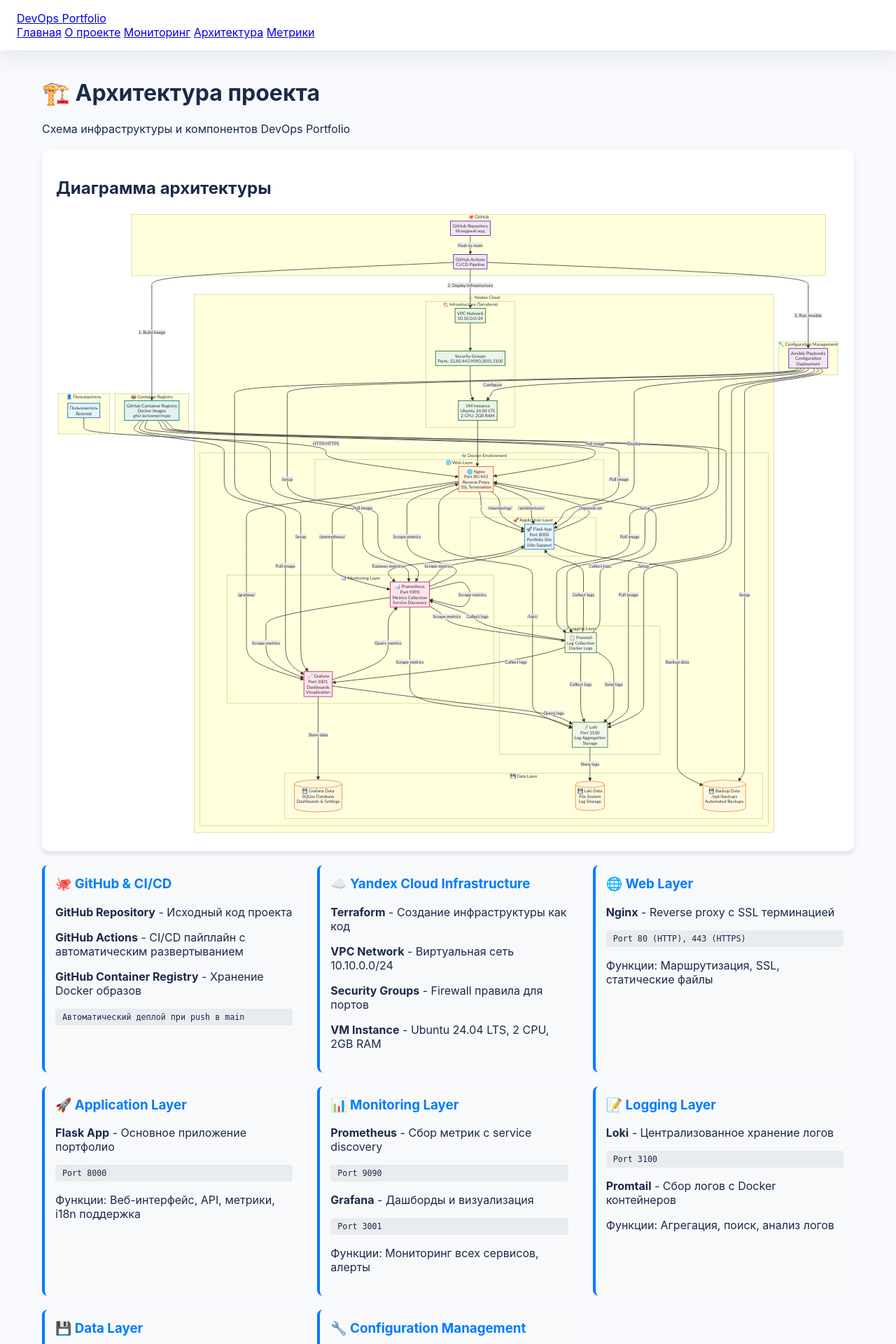
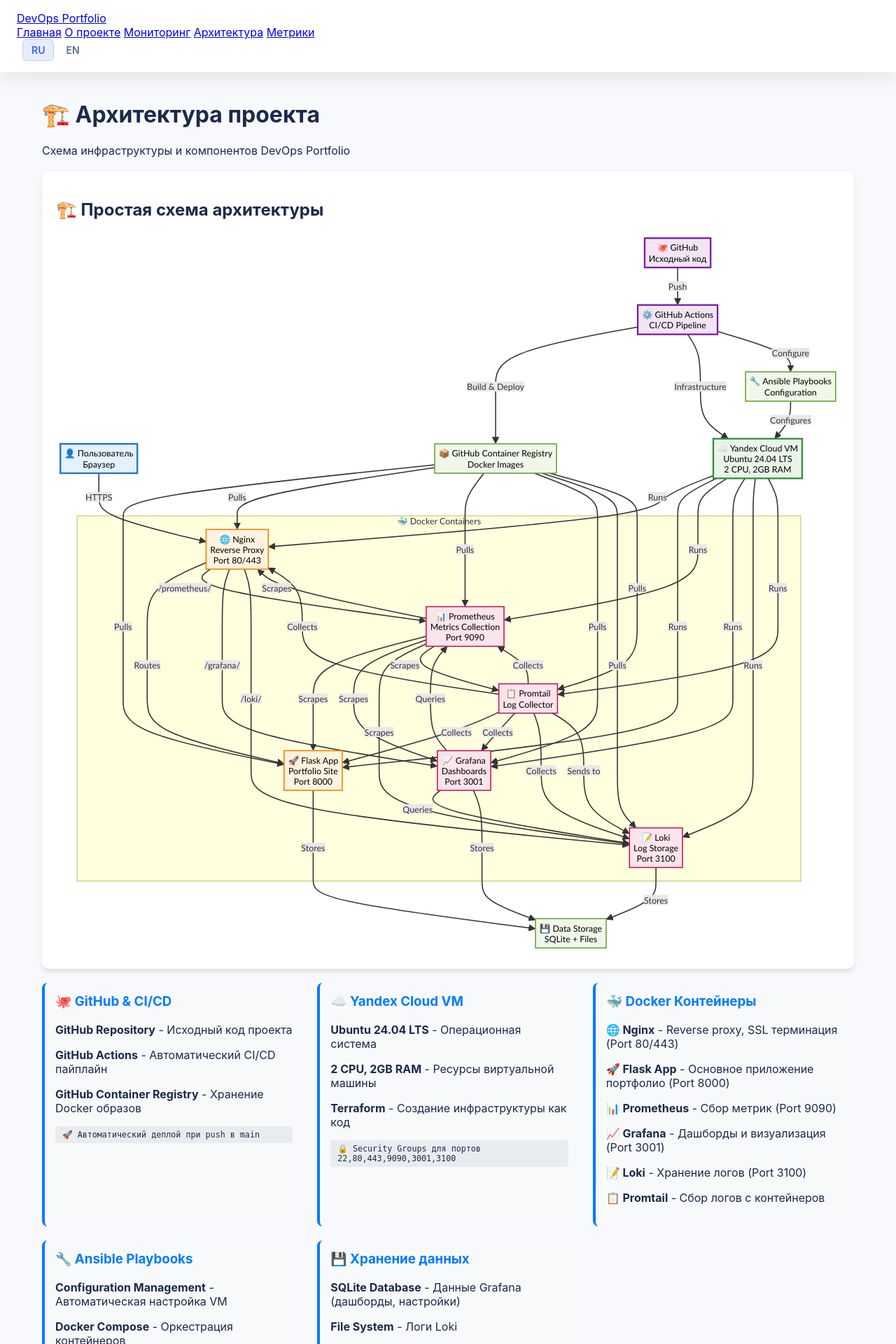
Before and after one commit to p-aliaksey/portfolio-site, a Flask app: page /architecture in a window 1280 px wide. Shown: the top 1920 px of the page at 70% size. Run offline with Flask 3, Linux system fonts and the light colour scheme.

Commit message:
add_my_v1.038_eng_monitoring_app_upgrade

```diff
--- a/app/templates/architecture.html
+++ b/app/templates/architecture.html
@@ -74,6 +74,10 @@
                 <a href="{{ url_for('monitoring') }}" class="nav-link">Мониторинг</a>
                 <a href="{{ url_for('architecture') }}" class="nav-link active">Архитектура</a>
                 <a href="{{ url_for('metrics') }}" class="nav-link">Метрики</a>
+                <div class="language-switcher">
+                    <a href="/set_language/ru" class="lang-btn {{ 'active' if translations.get_language() == 'ru' else '' }}">RU</a>
+                    <a href="/set_language/en" class="lang-btn {{ 'active' if translations.get_language() == 'en' else '' }}">EN</a>
+                </div>
             </div>
         </div>
     </nav>
@@ -83,148 +87,98 @@
         <p>Схема инфраструктуры и компонентов DevOps Portfolio</p>
 
         <div class="architecture-diagram">
-            <h2>Диаграмма архитектуры</h2>
+            <h2>🏗️ Простая схема архитектуры</h2>
             <div class="mermaid">
 graph TB
-    subgraph "👤 Пользователь"
-        U[Пользователь<br/>Браузер]
+    %% User
+    U[👤 Пользователь<br/>Браузер]
+
+    %% GitHub
+    GH[🐙 GitHub<br/>Исходный код]
+    GHA[⚙️ GitHub Actions<br/>CI/CD Pipeline]
+
+    %% Yandex Cloud VM
+    VM[☁️ Yandex Cloud VM<br/>Ubuntu 24.04 LTS<br/>2 CPU, 2GB RAM]
+
+    %% Docker Containers
+    subgraph "🐳 Docker Containers"
+        N[🌐 Nginx<br/>Reverse Proxy<br/>Port 80/443]
+        A[🚀 Flask App<br/>Portfolio Site<br/>Port 8000]
+        P[📊 Prometheus<br/>Metrics Collection<br/>Port 9090]
+        G[📈 Grafana<br/>Dashboards<br/>Port 3001]
+        L[📝 Loki<br/>Log Storage<br/>Port 3100]
+        PT[📋 Promtail<br/>Log Collector]
     end
 
-    subgraph "🐙 GitHub"
-        GH[GitHub Repository<br/>Исходный код]
-        GHA[GitHub Actions<br/>CI/CD Pipeline]
-    end
+    %% External Services
+    GHCR[📦 GitHub Container Registry<br/>Docker Images]
+    ANS[🔧 Ansible Playbooks<br/>Configuration]
 
-    subgraph "☁️ Yandex Cloud"
-        subgraph "🏗️ Infrastructure (Terraform)"
-            VPC[VPC Network<br/>10.10.0.0/24]
-            SG[Security Groups<br/>Ports: 22,80,443,9090,3001,3100]
-            VM[VM Instance<br/>Ubuntu 24.04 LTS<br/>2 CPU, 2GB RAM]
-        end
+    %% Data Storage
+    DATA[💾 Data Storage<br/>SQLite + Files]
 
-        subgraph "🐳 Docker Environment"
-            subgraph "🌐 Web Layer"
-                N[🌐 Nginx<br/>Port 80/443<br/>Reverse Proxy<br/>SSL Termination]
-            end
-
-            subgraph "🚀 Application Layer"
-                A[🚀 Flask App<br/>Port 8000<br/>Portfolio Site<br/>i18n Support]
-            end
-
-            subgraph "📊 Monitoring Layer"
-                P[📊 Prometheus<br/>Port 9090<br/>Metrics Collection<br/>Service Discovery]
-                G[📈 Grafana<br/>Port 3001<br/>Dashboards<br/>Visualization]
-            end
-
-            subgraph "📝 Logging Layer"
-                L[📝 Loki<br/>Port 3100<br/>Log Aggregation<br/>Storage]
-                PT[📋 Promtail<br/>Log Collection<br/>Docker Logs]
-            end
-
-            subgraph "💾 Data Layer"
-                GD[(💾 Grafana Data<br/>SQLite Database<br/>Dashboards & Settings)]
-                LD[(💾 Loki Data<br/>File System<br/>Log Storage)]
-                BD[(💾 Backup Data<br/>/opt/backups<br/>Automated Backups)]
-            end
-        end
-    end
-
-    subgraph "📦 Container Registry"
-        GHCR[GitHub Container Registry<br/>Docker Images<br/>ghcr.io/owner/repo]
-    end
-
-    subgraph "🔧 Configuration Management"
-        ANS[Ansible Playbooks<br/>Configuration<br/>Deployment]
-    end
-
-    %% User connections
-    U -->|HTTP/HTTPS| N
-
-    %% GitHub Actions CI/CD Flow
-    GH -->|Push to main| GHA
-    GHA -->|1. Build Image| GHCR
-    GHA -->|2. Deploy Infrastructure| VPC
-    GHA -->|3. Run Ansible| ANS
-
-    %% Infrastructure dependencies
-    VPC --> SG
-    SG --> VM
-    VM --> N
-
-    %% Nginx routing
-    N -->|/| A
+    %% Connections
+    U -->|HTTPS| N
+    N -->|Routes| A
     N -->|/prometheus/| P
     N -->|/grafana/| G
     N -->|/loki/| L
-    N -->|/monitoring/| A
-    N -->|/architecture/| A
 
-    %% Application dependencies
-    A -->|Depends on| N
-    A -->|Exposes metrics| P
+    GH -->|Push| GHA
+    GHA -->|Build & Deploy| GHCR
+    GHA -->|Infrastructure| VM
+    GHA -->|Configure| ANS
 
-    %% Monitoring connections
-    P -->|Scrape metrics| A
-    P -->|Scrape metrics| N
-    P -->|Scrape metrics| P
-    P -->|Scrape metrics| G
-    P -->|Scrape metrics| L
-    P -->|Scrape metrics| PT
-    G -->|Query metrics| P
-    G -->|Query logs| L
+    VM -->|Runs| N
+    VM -->|Runs| A
+    VM -->|Runs| P
+    VM -->|Runs| G
+    VM -->|Runs| L
+    VM -->|Runs| PT
 
-    %% Logging connections
-    PT -->|Collect logs| A
-    PT -->|Collect logs| N
-    PT -->|Collect logs| P
-    PT -->|Collect logs| G
-    PT -->|Collect logs| L
-    PT -->|Send logs| L
+    GHCR -->|Pulls| A
+    GHCR -->|Pulls| N
+    GHCR -->|Pulls| P
+    GHCR -->|Pulls| G
+    GHCR -->|Pulls| L
+    GHCR -->|Pulls| PT
 
-    %% Data storage
-    G -->|Store data| GD
-    L -->|Store logs| LD
-    A -->|Backup data| BD
+    ANS -->|Configures| VM
 
-    %% Container registry
-    GHCR -->|Pull image| A
-    GHCR -->|Pull image| N
-    GHCR -->|Pull image| P
-    GHCR -->|Pull image| G
-    GHCR -->|Pull image| L
-    GHCR -->|Pull image| PT
+    P -->|Scrapes| A
+    P -->|Scrapes| N
+    P -->|Scrapes| G
+    P -->|Scrapes| L
+    P -->|Scrapes| PT
 
-    %% Configuration management
-    ANS -->|Configure| VM
-    ANS -->|Deploy| A
-    ANS -->|Setup| P
-    ANS -->|Setup| G
-    ANS -->|Setup| L
-    ANS -->|Setup| PT
-    ANS -->|Setup| BD
+    G -->|Queries| P
+    G -->|Queries| L
+
+    PT -->|Collects| A
+    PT -->|Collects| N
+    PT -->|Collects| P
+    PT -->|Collects| G
+    PT -->|Collects| L
+    PT -->|Sends to| L
+
+    A -->|Stores| DATA
+    G -->|Stores| DATA
+    L -->|Stores| DATA
 
     %% Styling
-    classDef userClass fill:#e1f5fe,stroke:#01579b,stroke-width:2px
-    classDef githubClass fill:#f3e5f5,stroke:#4a148c,stroke-width:2px
-    classDef infraClass fill:#e8f5e8,stroke:#1b5e20,stroke-width:2px
-    classDef webClass fill:#fff3e0,stroke:#e65100,stroke-width:2px
-    classDef appClass fill:#e3f2fd,stroke:#0277bd,stroke-width:2px
-    classDef monitorClass fill:#fce4ec,stroke:#c2185b,stroke-width:2px
-    classDef logClass fill:#f1f8e9,stroke:#33691e,stroke-width:2px
-    classDef storageClass fill:#fff8e1,stroke:#f57f17,stroke-width:2px
-    classDef registryClass fill:#e0f2f1,stroke:#00695c,stroke-width:2px
-    classDef configClass fill:#f3e5f5,stroke:#4a148c,stroke-width:2px
+    classDef userClass fill:#e3f2fd,stroke:#1976d2,stroke-width:3px,color:#000
+    classDef githubClass fill:#f3e5f5,stroke:#7b1fa2,stroke-width:3px,color:#000
+    classDef vmClass fill:#e8f5e8,stroke:#388e3c,stroke-width:3px,color:#000
+    classDef containerClass fill:#fff3e0,stroke:#f57c00,stroke-width:2px,color:#000
+    classDef serviceClass fill:#fce4ec,stroke:#c2185b,stroke-width:2px,color:#000
+    classDef dataClass fill:#f1f8e9,stroke:#689f38,stroke-width:2px,color:#000
 
     class U userClass
     class GH,GHA githubClass
-    class VPC,SG,VM infraClass
-    class N webClass
-    class A appClass
-    class P,G monitorClass
-    class L,PT logClass
-    class GD,LD,BD storageClass
-    class GHCR registryClass
-    class ANS configClass
+    class VM vmClass
+    class N,A containerClass
+    class P,G,L,PT serviceClass
+    class GHCR,ANS,DATA dataClass
             </div>
         </div>
 
@@ -232,138 +186,101 @@
             <div class="component-card">
                 <h3>🐙 GitHub & CI/CD</h3>
                 <p><strong>GitHub Repository</strong> - Исходный код проекта</p>
-                <p><strong>GitHub Actions</strong> - CI/CD пайплайн с автоматическим развертыванием</p>
+                <p><strong>GitHub Actions</strong> - Автоматический CI/CD пайплайн</p>
                 <p><strong>GitHub Container Registry</strong> - Хранение Docker образов</p>
-                <div class="port-info">Автоматический деплой при push в main</div>
+                <div class="port-info">🚀 Автоматический деплой при push в main</div>
             </div>
 
             <div class="component-card">
-                <h3>☁️ Yandex Cloud Infrastructure</h3>
+                <h3>☁️ Yandex Cloud VM</h3>
+                <p><strong>Ubuntu 24.04 LTS</strong> - Операционная система</p>
+                <p><strong>2 CPU, 2GB RAM</strong> - Ресурсы виртуальной машины</p>
                 <p><strong>Terraform</strong> - Создание инфраструктуры как код</p>
-                <p><strong>VPC Network</strong> - Виртуальная сеть 10.10.0.0/24</p>
-                <p><strong>Security Groups</strong> - Firewall правила для портов</p>
-                <p><strong>VM Instance</strong> - Ubuntu 24.04 LTS, 2 CPU, 2GB RAM</p>
+                <div class="port-info">🔒 Security Groups для портов 22,80,443,9090,3001,3100</div>
             </div>
 
             <div class="component-card">
-                <h3>🌐 Web Layer</h3>
-                <p><strong>Nginx</strong> - Reverse proxy с SSL терминацией</p>
-                <div class="port-info">Port 80 (HTTP), 443 (HTTPS)</div>
-                <p>Функции: Маршрутизация, SSL, статические файлы</p>
+                <h3>🐳 Docker Контейнеры</h3>
+                <p><strong>🌐 Nginx</strong> - Reverse proxy, SSL терминация (Port 80/443)</p>
+                <p><strong>🚀 Flask App</strong> - Основное приложение портфолио (Port 8000)</p>
+                <p><strong>📊 Prometheus</strong> - Сбор метрик (Port 9090)</p>
+                <p><strong>📈 Grafana</strong> - Дашборды и визуализация (Port 3001)</p>
+                <p><strong>📝 Loki</strong> - Хранение логов (Port 3100)</p>
+                <p><strong>📋 Promtail</strong> - Сбор логов с контейнеров</p>
             </div>
 
             <div class="component-card">
-                <h3>🚀 Application Layer</h3>
-                <p><strong>Flask App</strong> - Основное приложение портфолио</p>
-                <div class="port-info">Port 8000</div>
-                <p>Функции: Веб-интерфейс, API, метрики, i18n поддержка</p>
+                <h3>🔧 Ansible Playbooks</h3>
+                <p><strong>Configuration Management</strong> - Автоматическая настройка VM</p>
+                <p><strong>Docker Compose</strong> - Оркестрация контейнеров</p>
+                <p><strong>Deployment</strong> - Развертывание приложения</p>
+                <div class="port-info">⚙️ Автоматическая настройка при деплое</div>
             </div>
 
             <div class="component-card">
-                <h3>📊 Monitoring Layer</h3>
-                <p><strong>Prometheus</strong> - Сбор метрик с service discovery</p>
-                <div class="port-info">Port 9090</div>
-                <p><strong>Grafana</strong> - Дашборды и визуализация</p>
-                <div class="port-info">Port 3001</div>
-                <p>Функции: Мониторинг всех сервисов, алерты</p>
-            </div>
-
-            <div class="component-card">
-                <h3>📝 Logging Layer</h3>
-                <p><strong>Loki</strong> - Централизованное хранение логов</p>
-                <div class="port-info">Port 3100</div>
-                <p><strong>Promtail</strong> - Сбор логов с Docker контейнеров</p>
-                <p>Функции: Агрегация, поиск, анализ логов</p>
-            </div>
-
-            <div class="component-card">
-                <h3>💾 Data Layer</h3>
-                <p><strong>Grafana Data</strong> - SQLite база с дашбордами</p>
-                <p><strong>Loki Data</strong> - Файловая система для логов</p>
-                <p><strong>Backup Data</strong> - Автоматические бэкапы в /opt/backups</p>
-            </div>
-
-            <div class="component-card">
-                <h3>🔧 Configuration Management</h3>
-                <p><strong>Ansible Playbooks</strong> - Конфигурация и деплой</p>
-                <p><strong>Docker Compose</strong> - Оркестрация контейнеров</p>
-                <p>Функции: Автоматическая настройка, обновления</p>
+                <h3>💾 Хранение данных</h3>
+                <p><strong>SQLite Database</strong> - Данные Grafana (дашборды, настройки)</p>
+                <p><strong>File System</strong> - Логи Loki</p>
+                <p><strong>Backup System</strong> - Автоматические бэкапы</p>
+                <div class="port-info">💾 Все данные сохраняются на VM</div>
             </div>
         </div>
 
         <div class="flow-section">
-            <h2>🔄 Потоки данных и процессов</h2>
+            <h2>🔄 Как это работает</h2>
 
             <div class="flow-item">
-                <h3>🚀 CI/CD Pipeline</h3>
-                <p><strong>1. Push в main branch</strong> → GitHub Actions запускается</p>
-                <p><strong>2. Build Stage</strong> → Сборка Docker образа приложения</p>
-                <p><strong>3. Push to Registry</strong> → Публикация образа в GHCR</p>
-                <p><strong>4. Infrastructure</strong> → Terraform создает/обновляет инфраструктуру в Yandex Cloud</p>
-                <p><strong>5. Configuration</strong> → Ansible настраивает VM и деплоит приложение</p>
-                <p><strong>6. Deployment</strong> → Docker Compose запускает все контейнеры</p>
+                <h3>🚀 Автоматический деплой</h3>
+                <p><strong>1. Push в GitHub</strong> → GitHub Actions запускается</p>
+                <p><strong>2. Сборка образа</strong> → Docker образ публикуется в GHCR</p>
+                <p><strong>3. Создание инфраструктуры</strong> → Terraform настраивает Yandex Cloud</p>
+                <p><strong>4. Настройка VM</strong> → Ansible конфигурирует сервер</p>
+                <p><strong>5. Запуск контейнеров</strong> → Docker Compose разворачивает все сервисы</p>
             </div>
 
             <div class="flow-item">
                 <h3>🌐 Пользовательский трафик</h3>
-                <p><strong>HTTP/HTTPS</strong> → Nginx (Port 80/443)</p>
-                <p><strong>Маршрутизация:</strong></p>
+                <p><strong>Пользователь</strong> → <strong>Nginx</strong> (HTTPS) → <strong>Flask App</strong></p>
+                <p><strong>Маршруты:</strong></p>
                 <ul>
-                    <li><code>/</code> → Flask App (Port 8000) - Основной сайт</li>
-                    <li><code>/monitoring</code> → Flask App - Страница мониторинга</li>
-                    <li><code>/architecture</code> → Flask App - Архитектурная схема</li>
-                    <li><code>/prometheus/</code> → Prometheus (Port 9090) - Метрики</li>
-                    <li><code>/grafana/</code> → Grafana (Port 3001) - Дашборды</li>
-                    <li><code>/loki/</code> → Loki (Port 3100) - Логи</li>
+                    <li><code>/</code> → Главная страница</li>
+                    <li><code>/monitoring</code> → Страница мониторинга</li>
+                    <li><code>/architecture</code> → Эта схема</li>
+                    <li><code>/prometheus/</code> → Метрики</li>
+                    <li><code>/grafana/</code> → Дашборды</li>
+                    <li><code>/loki/</code> → Логи</li>
                 </ul>
             </div>
 
             <div class="flow-item">
-                <h3>📊 Мониторинг и метрики</h3>
-                <p><strong>Сбор метрик:</strong> Prometheus → Все сервисы (Flask, Nginx, Prometheus, Grafana, Loki, Promtail)</p>
-                <p><strong>Визуализация:</strong> Grafana → Prometheus (запрос метрик)</p>
-                <p><strong>Service Discovery:</strong> Prometheus автоматически обнаруживает новые сервисы</p>
-                <p><strong>Алерты:</strong> Prometheus → Alertmanager → Уведомления</p>
+                <h3>📊 Мониторинг</h3>
+                <p><strong>Prometheus</strong> собирает метрики со всех контейнеров</p>
+                <p><strong>Grafana</strong> показывает красивые дашборды</p>
+                <p><strong>Promtail</strong> собирает логи и отправляет в <strong>Loki</strong></p>
+                <p><strong>Grafana</strong> может показывать и метрики, и логи</p>
             </div>
 
             <div class="flow-item">
-                <h3>📝 Логирование</h3>
-                <p><strong>Сбор логов:</strong> Promtail → Docker Socket → Все контейнеры</p>
-                <p><strong>Агрегация:</strong> Promtail → Loki (Port 3100)</p>
-                <p><strong>Хранение:</strong> Loki → Файловая система (/var/lib/loki)</p>
-                <p><strong>Поиск:</strong> Grafana → Loki (запрос логов)</p>
-            </div>
-
-            <div class="flow-item">
-                <h3>💾 Хранение данных</h3>
-                <p><strong>Grafana Data:</strong> SQLite база → /var/lib/grafana</p>
-                <p><strong>Loki Data:</strong> Файлы логов → /var/lib/loki</p>
-                <p><strong>Backup Data:</strong> Автоматические бэкапы → /opt/backups</p>
-                <p><strong>Application Data:</strong> Статические файлы → /app/static</p>
-            </div>
-
-            <div class="flow-item">
-                <h3>🔧 Конфигурационное управление</h3>
-                <p><strong>Infrastructure as Code:</strong> Terraform → Yandex Cloud API</p>
-                <p><strong>Configuration Management:</strong> Ansible → VM настройка</p>
-                <p><strong>Container Orchestration:</strong> Docker Compose → Запуск сервисов</p>
-                <p><strong>Secrets Management:</strong> GitHub Secrets → CI/CD переменные</p>
+                <h3>💾 Хранение</h3>
+                <p><strong>SQLite</strong> - настройки Grafana и дашборды</p>
+                <p><strong>Файлы</strong> - логи Loki</p>
+                <p><strong>Автобэкапы</strong> - ежедневно в 2:00</p>
             </div>
         </div>
 
         <div class="flow-section">
             <h2>🔒 Безопасность</h2>
             <div class="flow-item">
-                <strong>Firewall:</strong> Настроен через Yandex Cloud Security Groups
+                <strong>🔒 Firewall:</strong> Yandex Cloud Security Groups (порты 22,80,443,9090,3001,3100)
             </div>
             <div class="flow-item">
-                <strong>HTTPS:</strong> Let's Encrypt сертификаты
+                <strong>🔐 HTTPS:</strong> Let's Encrypt SSL сертификаты
             </div>
             <div class="flow-item">
-                <strong>Изоляция:</strong> Docker контейнеры в отдельной сети
+                <strong>🐳 Изоляция:</strong> Docker контейнеры в отдельной сети
             </div>
             <div class="flow-item">
-                <strong>Доступ:</strong> SSH ключи для административного доступа
+                <strong>🔑 SSH:</strong> Доступ только по ключам
             </div>
         </div>
     </div>
```
Also changed, not shown: app/templates/monitoring.html (+35 -31 lines), app/translations/en.json (+6 -1 lines), README-DEPLOYMENT.md, README.md.
